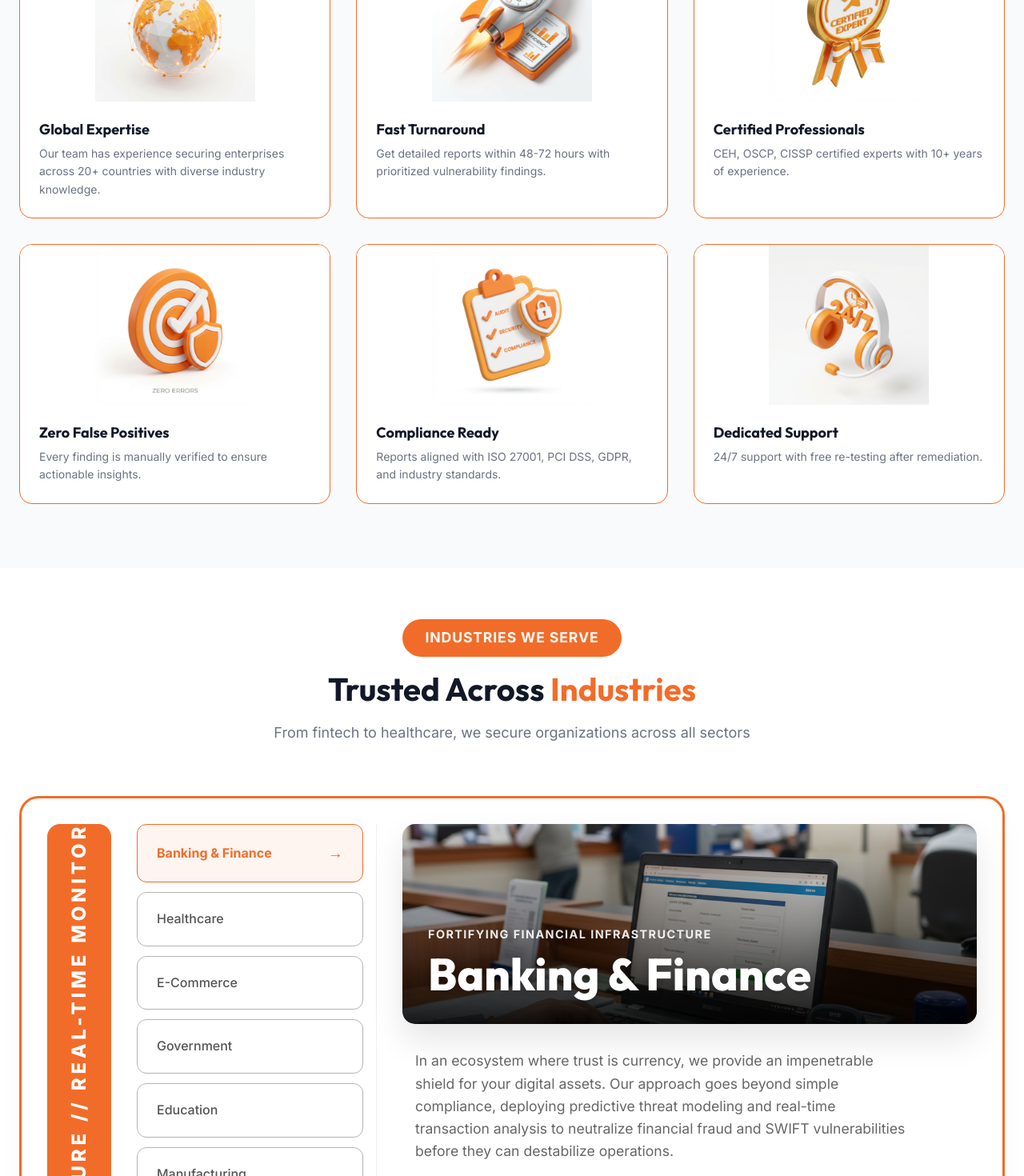
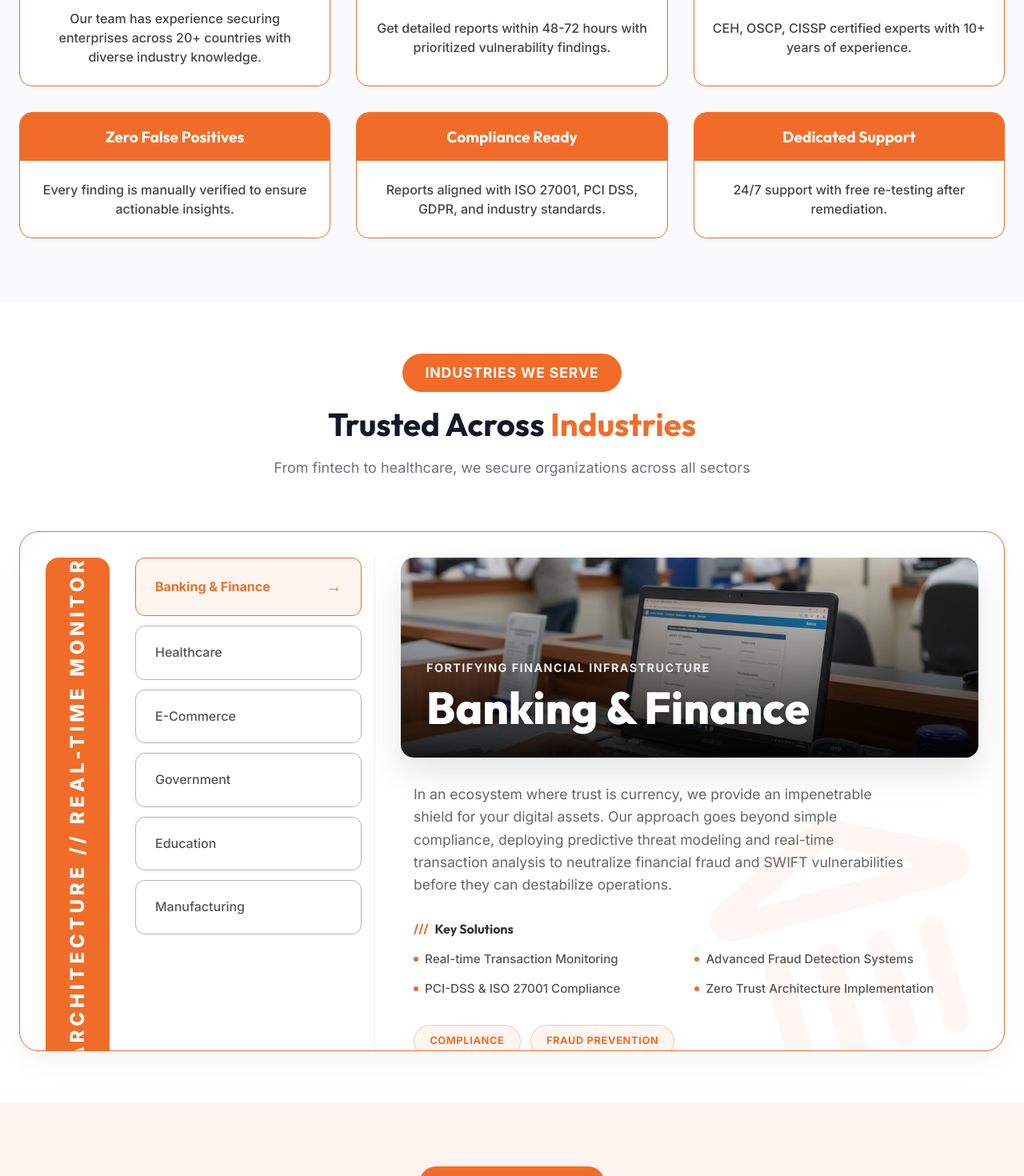
Before and after one commit to vyasanuj/eHack-technology, a Next.js app: page / in a window 1280 px wide. Shown: the part 3940-5410 px from the top of the page at 80% size. Built offline with nearby package versions, Linux system fonts and the light colour scheme.

Commit message:
Your Trusted Security Partner - ui updated and looking from more improvments

```diff
--- a/app/components/IndustriesSection.tsx
+++ b/app/components/IndustriesSection.tsx
@@ -1,6 +1,15 @@
 "use client";
 import { useState } from 'react';
 import Image from 'next/image';
+import {
+    Landmark,
+    Stethoscope,
+    ShoppingCart,
+    Building2,
+    GraduationCap,
+    Factory,
+    Shield
+} from 'lucide-react';
 
 const industries = [
     {
@@ -10,6 +19,7 @@ const industries = [
         description: 'In an ecosystem where trust is currency, we provide an impenetrable shield for your digital assets. Our approach goes beyond simple compliance, deploying predictive threat modeling and real-time transaction analysis to neutralize financial fraud and SWIFT vulnerabilities before they can destabilize operations.',
         badges: ['Compliance', 'Fraud Prevention'],
         image: '/images/bank-security.png',
+        icon: Landmark,
         stripText: "SECURE TRANSACTIONS // FRAUD DETECTION ACTIVE // PCI-DSS COMPLIANT // ENCRYPTED DATA STREAMS // ZERO TRUST ARCHITECTURE // REAL-TIME MONITORING //",
         keyFeatures: [
             "Real-time Transaction Monitoring",
@@ -25,6 +35,7 @@ const industries = [
         description: 'Patient safety now depends on digital security. We safeguard the entire healthcare continuum—from protecting sensitive EHR data against ransomware to hardening the firmware of life-critical IoMT devices. Our protocols ensure that technology advances capabilities without compromising privacy.',
         badges: ['HIPAA', 'Device Security'],
         image: '/images/Healthcare.png',
+        icon: Stethoscope,
         stripText: "HIPAA COMPLIANT // IOT DEVICE SECURITY // PATIENT DATA PROTECTION // RANSOMWARE DEFENSE // SECURE EHR SYSTEMS // TELEMEDICINE ENCRYPTION //",
         keyFeatures: [
             "IoMT (Internet of Medical Things) Security",
@@ -40,6 +51,7 @@ const industries = [
         description: 'Trust is the engine of conversion. We fortify your entire retail stack, securing payment gateways from skimming attacks and your inventory APIs from bot-driven exploitation. By ensuring a glitch-free, secure shopping experience, we help you protect revenue and customer loyalty simultaneously.',
         badges: ['PCI DSS', 'Data Protection'],
         image: '/images/E-commers.png',
+        icon: ShoppingCart,
         stripText: "PAYMENT GATEWAY SECURITY // DDOS PROTECTION // CUSTOMER DATA DISCOVERY // FRAUD ANALYSIS // SECURE CHECKOUT // INVENTORY PROTECTION //",
         keyFeatures: [
             "Secure Payment Gateway Integration",
@@ -55,6 +67,7 @@ const industries = [
         description: 'National security requires next-generation defense. We architect military-grade cybersecurity perimeters for public sector infrastructure, neutralizing state-sponsored espionage and hardening citizen data registries against persistent threats (APTs) with sovereign-level encryption standards.',
         badges: ['VAPT', 'Infrastructure'],
         image: '/images/Government.png',
+        icon: Building2,
         stripText: "CRITICAL INFRASTRUCTURE DEFENSE // MILITARY GRADE ENCRYPTION // CITIZEN DATA PRIVACY // NATION STATE THREAT PREVENTION // COMPLIANCE AUDITS //",
         keyFeatures: [
             "Critical Infrastructure Protection",
@@ -70,6 +83,7 @@ const industries = [
         description: 'Educational institutions are open environments, making them unique targets. We secure the digital campus by protecting research IP from theft and safeguarding student PII, while maintaining the open accessibility required for academic collaboration and remote learning platforms.',
         badges: ['LMS Security', 'Student Data'],
         image: '/images/Education.png',
+        icon: GraduationCap,
         stripText: "CAMPUS NETWORK SECURITY // STUDENT DATA PRIVACY // EXAM PORTAL INTEGRITY // RESEARCH DATA PROTECTION // VIRTUAL CLASSROOM SECURITY //",
         keyFeatures: [
             "Learning Management System (LMS) Security",
@@ -85,6 +99,7 @@ const industries = [
         description: 'As factories get smarter, the attack surface grows. We bridge the gap between IT and OT security, hardening SCADA systems and industrial control networks against sabotage. Our solutions prevent production line downtime and ensure the integrity of your global supply chain.',
         badges: ['ICS/SCADA', 'IIoT'],
         image: '/images/Manufacturing.png',
+        icon: Factory,
         stripText: "SCADA SYSTEM DEFENSE // OPERATIONAL TECHNOLOGY SECURITY // SUPPLY CHAIN INTEGRITY // IIOT VULNERABILITY MANAGEMENT // FACTORY AUTOMATION PROTECTION //",
         keyFeatures: [
             "ICS & SCADA System Security",
@@ -124,7 +139,7 @@ export default function IndustriesSection() {
                     borderRadius: '24px',
                     padding: '2rem',
                     boxShadow: '0 20px 40px -10px rgba(0,0,0,0.05)',
-                    border: '3px solid #F26C29',
+                    border: '1px solid #F26C29',
                     height: '650px', // Fixed height for alignment
                     overflow: 'hidden'
                 }}>
@@ -201,8 +216,21 @@ export default function IndustriesSection() {
                         flexDirection: 'column',
                         // gap: '3rem', // Removed gap for seamless look
                         height: '100%',
-                        position: 'relative'
+                        position: 'relative',
+                        zIndex: 1
                     }}>
+                        {/* Background Industry Icon Watermark */}
+                        <div style={{
+                            position: 'absolute',
+                            bottom: '-50px',
+                            right: '-50px',
+                            opacity: '0.05',
+                            transform: 'rotate(-15deg)',
+                            pointerEvents: 'none',
+                            zIndex: 0
+                        }}>
+                            <activeIndustry.icon size={400} color="#F26C29" />
+                        </div>
                         {/* Image Content (Top Banner) */}
                         <div style={{
                             position: 'relative',
--- a/app/page.tsx
+++ b/app/page.tsx
@@ -403,18 +403,47 @@ export default function Home() {
           </div>
           <div className="features-grid">
             {features.map((feature, index) => (
-              <div key={index} className="service-card group">
-                <div className="service-card-image">
-                  <Image
-                    src={feature.image}
-                    alt={feature.title}
-                    fill
-                    className="object-contain p-8 transition-transform duration-500 group-hover:scale-110"
-                  />
+              <div key={index} className="service-card group" style={{
+                padding: '0', // Remove default padding for full-width header
+                overflow: 'hidden', // Ensure header stays inside rounded corners
+                display: 'flex',
+                flexDirection: 'column'
+              }}>
+                {/* Full Width Header */}
+                <div style={{
+                  background: '#F26C29',
+                  padding: '1rem 1.5rem', // Reduced padding
+                  display: 'flex',
+                  alignItems: 'center',
+                  justifyContent: 'center',
+                  minHeight: '60px' // Reduced height
+                }}>
+                  <h3 style={{
+                    color: 'white',
+                    fontSize: '1.2rem', // Slightly refined size
+                    fontWeight: '700',
+                    margin: 0,
+                    textAlign: 'center',
+                    lineHeight: '1.2'
+                  }}>{feature.title}</h3>
                 </div>
-                <div className="service-card-content">
-                  <h3>{feature.title}</h3>
-                  <p>{feature.description}</p>
+
+                {/* Content Area */}
+                <div className="service-card-content" style={{
+                  padding: '1.5rem 1.25rem', // Reduced padding
+                  flex: 1, // Fill remaining space
+                  display: 'flex',
+                  alignItems: 'center',
+                  justifyContent: 'center'
+                }}>
+                  <p style={{
+                    color: '#444', // Slightly softer black for professionalism
+                    fontSize: '1rem', // Cleaner standard size
+                    lineHeight: '1.5',
+                    fontWeight: '500',
+                    textAlign: 'center',
+                    margin: 0
+                  }}>{feature.description}</p>
                 </div>
               </div>
             ))}
--- a/package.json
+++ b/package.json
@@ -9,6 +9,7 @@
     "lint": "eslint"
   },
   "dependencies": {
+    "lucide-react": "^0.563.0",
     "next": "16.1.4",
     "react": "19.2.3",
     "react-dom": "19.2.3"
```
Also changed, not shown: 1 other file (tests, documents, lock files or other folders).
